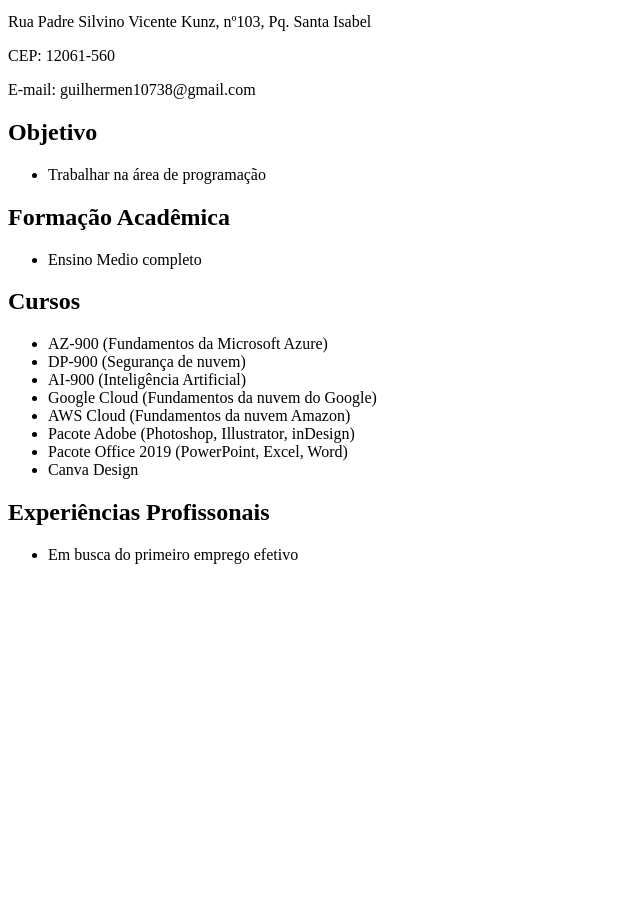
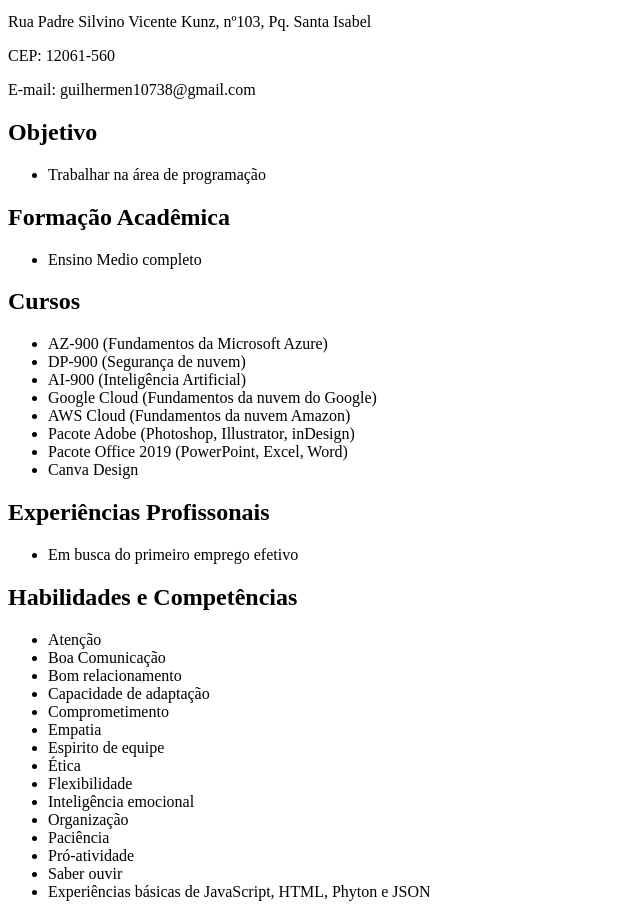
Before and after one commit to gzn23/curriculo, a plain HTML site: page index.html in a window 1280 px wide. Shown: the part 101-1018 px from the top of the page, without its empty margins (0-640 px from the left). Before the commit the page ends 800 px from the top, so only its background shows below. Drawn offline with Linux system fonts and the light colour scheme.

Commit message:
Add files via upload

```diff
--- a/index.html
+++ b/index.html
@@ -38,6 +38,27 @@
 <li>Em busca do primeiro emprego efetivo</li>
 </ul>
 
+<h2>Habilidades e Competências</h2>
+<ul>
+<li>Atenção</li>
+<li>Boa Comunicação</li>
+<li>Bom relacionamento</li>
+<li>Capacidade de adaptação</li>
+<li>Comprometimento</li>
+<li>Empatia</li>
+<li>Espirito de equipe</li>
+<li>Ética</li>
+<li>Flexibilidade</li>
+<li>Inteligência emocional</li>
+<li>Organização</li>
+<li>Paciência</li>
+<li>Pró-atividade</li>
+<li>Saber ouvir</li>
+<li>Experiências básicas de JavaScript, HTML, Phyton e JSON</li>
+</ul>
+
+
+
 
 </body>
 </html>
```
